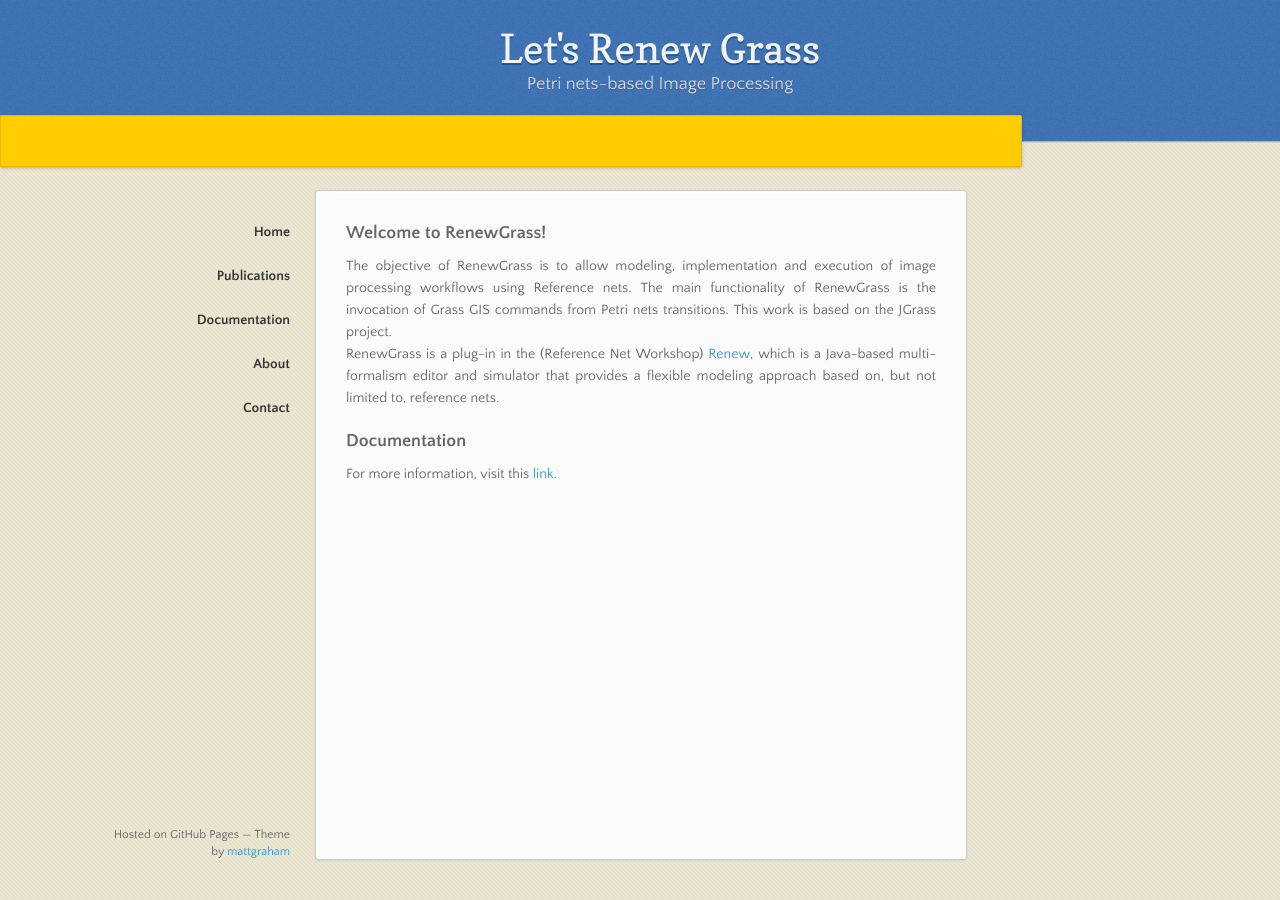
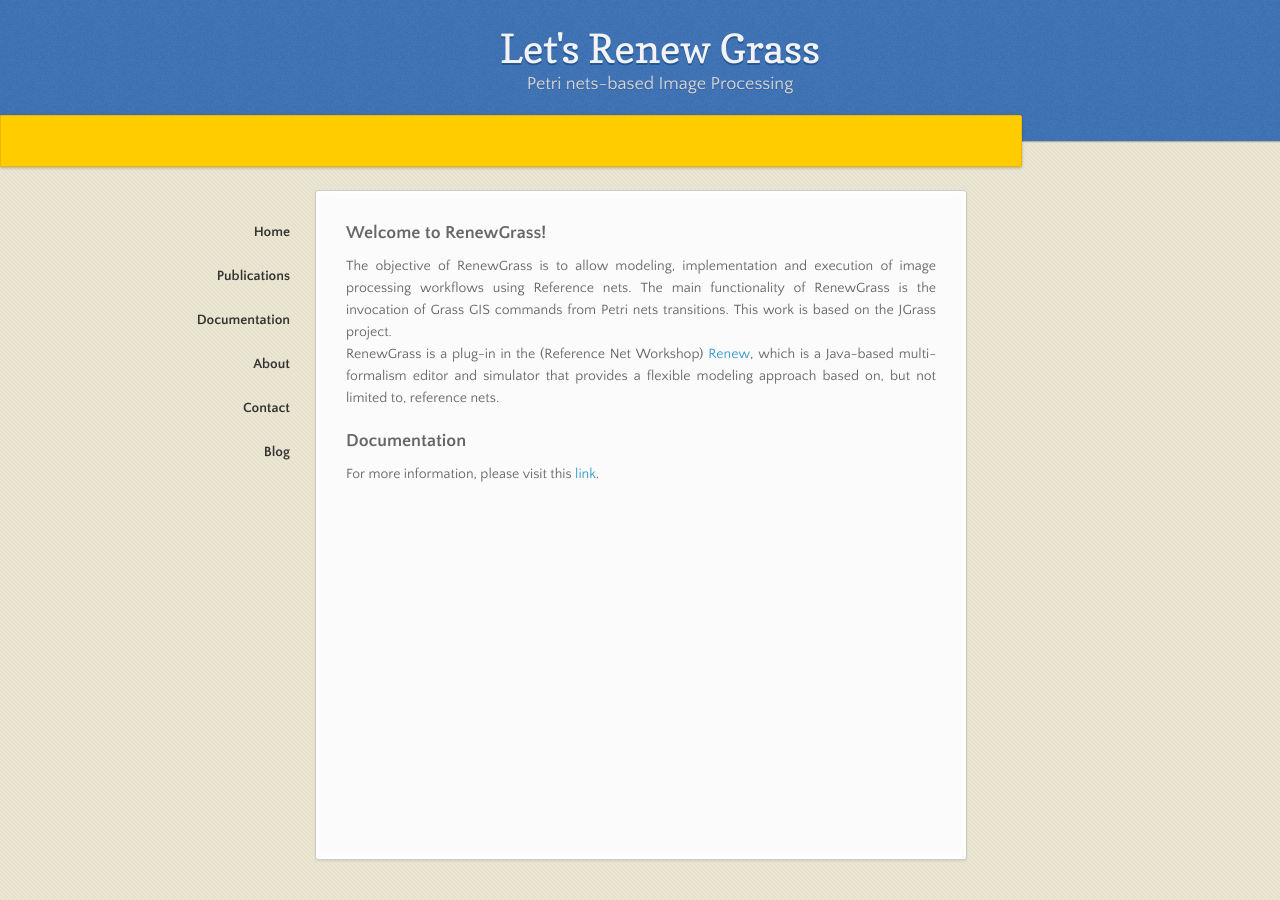
Before and after one commit to SofianeB/sofianeb.github.io, a Jekyll site: the page index.html, which Jekyll copies as it is, in a window 1280 px wide. Built offline with Jekyll 4.4.1, drawn with Linux system fonts in a browser that asks for light colours; nearby versions of some CDN libraries.

Commit message:
add blog entry.

```diff
--- a/documentation.html
+++ b/documentation.html
@@ -29,6 +29,7 @@
 <ul><a href="#" class="button fork"><strong>Documentation</strong></a></ul>
 <ul><a href="#" class="button fork"><strong>About</strong></a></ul>
 <ul><a href="#" class="button fork"><strong>Contact</strong></a></ul>
+<ul><a href="#" class="#"><strong>Blog</strong></a></ul>
 </nav>
 <section>
 <h3>
@@ -74,7 +75,7 @@
 <span>Video</span>
 </section>
 <footer>
-<p><small>Hosted on GitHub Pages &mdash; Theme by <a href="https://twitter.com/michigangraham">mattgraham</a></small></p>
+<p><small></small></p>
 </footer>
 </div>
 <!--[if !IE]><script>fixScale(document);</script><![endif]-->
--- a/grass.html
+++ b/grass.html
@@ -29,6 +29,7 @@
 <ul><a href="documentation.html" class="button fork"><strong>Documentation</strong></a></ul>
 <ul><a href="#" class="button fork"><strong>About</strong></a></ul>
 <ul><a href="#" class="button fork"><strong>Contact</strong></a></ul>
+<ul><a href="#" class="#"><strong>Blog</strong></a></ul>
 </nav>
 <section>
 <h3>Introduction</h3>
@@ -108,7 +109,7 @@
 These variables are necessary for the classes ModuleSupporter.java and
 </p>
 <footer>
-<p><small>Hosted on GitHub Pages &mdash; Theme by <a href="https://twitter.com/michigangraham">mattgraham</a></small></p>
+<p><small></small></p>
 </footer>
 </div>
 <!--[if !IE]><script>fixScale(document);</script><![endif]-->
--- a/index.html
+++ b/index.html
@@ -34,6 +34,7 @@
         <ul><a href="documentation.html" class="#"><strong>Documentation</strong></a></ul>
         <ul><a href="#" class="#"><strong>About</strong></a></ul>
         <ul><a href="#" class="#"><strong>Contact</strong></a></ul>
+<ul><a href="#" class="#"><strong>Blog</strong></a></ul>
       </nav>
       <section>
         <h3>
@@ -48,7 +49,7 @@
         </p>
         <h3>Documentation</h3>
 
-        For more information, visit this <a href="documentation.html">link</a>.
+        For more information, please visit this <a href="documentation.html">link</a>.
         <br>
         <!-- <img src="images/screenshotMenu.png" alt="RenewGrass" height="192" width="172">-->
 
@@ -56,7 +57,7 @@
       </section>
 
       <footer>
-        <p><small>Hosted on GitHub Pages &mdash; Theme by <a href="https://twitter.com/michigangraham">mattgraham</a></small></p>
+        <p><small></small></p>
       </footer>
     </div>
     <!--[if !IE]><script>fixScale(document);</script><![endif]-->
```
